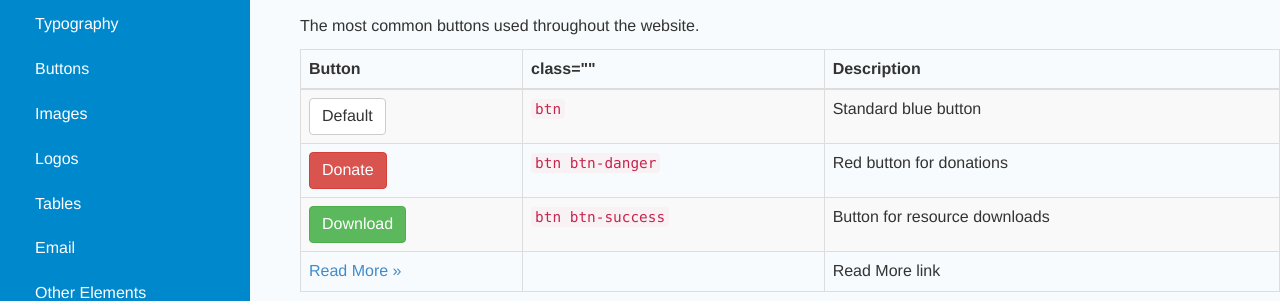
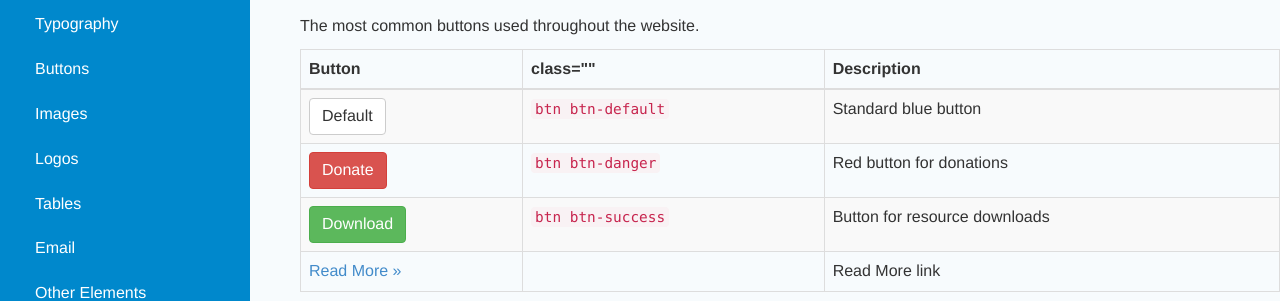
Before and after one commit to AustralianDiabetesCouncil/australiandiabetescouncil.github.io, a Jekyll site: the page built from buttons.html, in a window 1280 px wide. Shown: the part 164-465 px from the top of the page. Built offline with Jekyll 4.4.1, drawn with Linux system fonts in a browser that asks for light colours; nearby versions of some CDN libraries; Markdown is read by kramdown in place of the engine named in the settings.

Commit message:
Added new btn-default class to default button

```diff
--- a/buttons.html
+++ b/buttons.html
@@ -45,7 +45,7 @@ title: Your New Jekyll Site
 		<tbody>
 			<tr>
 				<td><a href="" class="btn btn-default">Default</a></td>
-				<td><code>btn</code></td>
+				<td><code>btn btn-default</code></td>
 				<td>Standard blue button</td>
 			</tr>
 			<tr>
```
